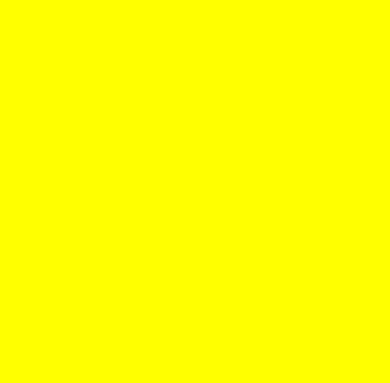
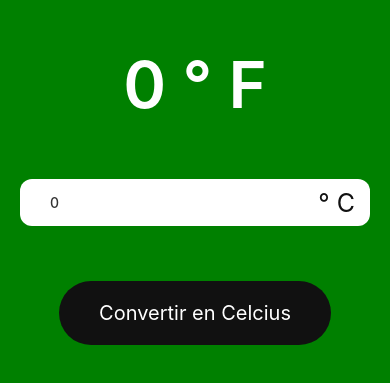
Before and after one commit to NdekoCode/react-native-discovery, a React Native app: screen / in a window 390 px wide. Shown: the part 227-610 px from the top of the page. Built offline with nearby package versions, Linux system fonts and the light colour scheme.

Commit message:
feat: add basic layout

```diff
--- a/TempConverter.js
+++ b/TempConverter.js
@@ -1,12 +1,45 @@
-import { View } from "react-native";
+import { Text, TextInput, TouchableOpacity, View } from "react-native";
 import { tempStyle } from "./styles/tempConverter.style";
 import { SafeAreaProvider, SafeAreaView } from "react-native-safe-area-context";
 
+const tempCorresponding = {
+  Celcius: "F",
+  Faranheit: "C",
+};
 export const TempConverter = () => {
+  const onChangeText = (value) => {};
+  const handleUnityChange = () => {};
+  const celciusToFaranheit = (value) => {
+    return (value * 9) / 5 + 32;
+  };
+  const FahrenheitToCelcius = (value) => {
+    return (value - 32) / (9 / 5);
+  };
+  const handleConverter = () => {};
   return (
     <SafeAreaProvider>
-      <SafeAreaView style={tempStyle.container}>
-        <View style={tempStyle.workspace}></View>
+      <SafeAreaView style={{ ...tempStyle.container }}>
+        <View style={tempStyle.workspace}>
+          <Text style={tempStyle.textOutput}>
+            {`0 ° ${tempCorresponding["Celcius"]}`}
+          </Text>
+          <View style={tempStyle.textInputContainer}>
+            <TextInput
+              keyboardType="numeric"
+              value={String(0)}
+              placeholder="Enter unity to Converter"
+              onChangeText={onChangeText}
+              style={tempStyle.textInput}
+            />
+            <Text style={tempStyle.textInputLabel}>° C</Text>
+          </View>
+          <TouchableOpacity
+            onPress={handleConverter}
+            style={tempStyle.buttonApp}
+          >
+            <Text style={tempStyle.buttonApp.text}>Convertir en Celcius</Text>
+          </TouchableOpacity>
+        </View>
       </SafeAreaView>
     </SafeAreaProvider>
   );
--- a/styles/tempConverter.style.js
+++ b/styles/tempConverter.style.js
@@ -2,13 +2,51 @@ import { StyleSheet } from "react-native";
 
 export const tempStyle = StyleSheet.create({
   container: {
-    backgroundColor: "yellow",
+    backgroundColor: "green",
     justifyContent: "center",
+    alignItems: "center",
     flex: 1,
   },
   workspace: {
     minHeight: 490,
-    width: "max-content",
-    backgroundColor: "blue",
+    minWidth: 350,
+    width: "85%",
+    justifyContent: "center",
+    alignItems: "center",
+    rowGap: 55,
+  },
+  textInputContainer: {
+    width: "100%",
+    flexDirection: "row",
+    borderRadius: 12,
+    backgroundColor: "#fff",
+    alignItems: "center",
+    justifyContent: "space-between",
+    paddingHorizontal: 15,
+  },
+  textInput: {
+    color: "#333",
+    padding: 15,
+    fontWeight: "500",
+  },
+  textInputLabel: {
+    fontSize: 25,
+    color: "#111",
+  },
+  buttonApp: {
+    backgroundColor: "#111",
+    paddingVertical: 20,
+    paddingHorizontal: 40,
+    padding: "10 20",
+    borderRadius: 99,
+    text: {
+      fontSize: 20,
+      color: "#fff",
+    },
+  },
+  textOutput: {
+    fontSize: 65,
+    color: "white",
+    fontWeight: "600",
   },
 });
```
